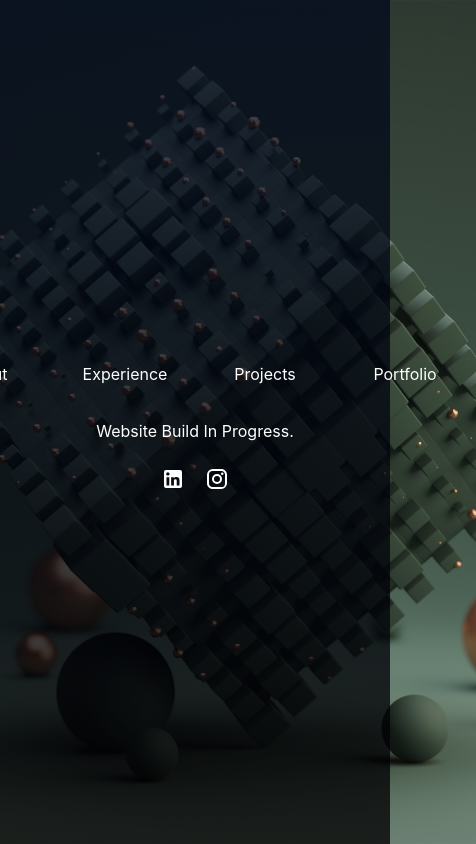
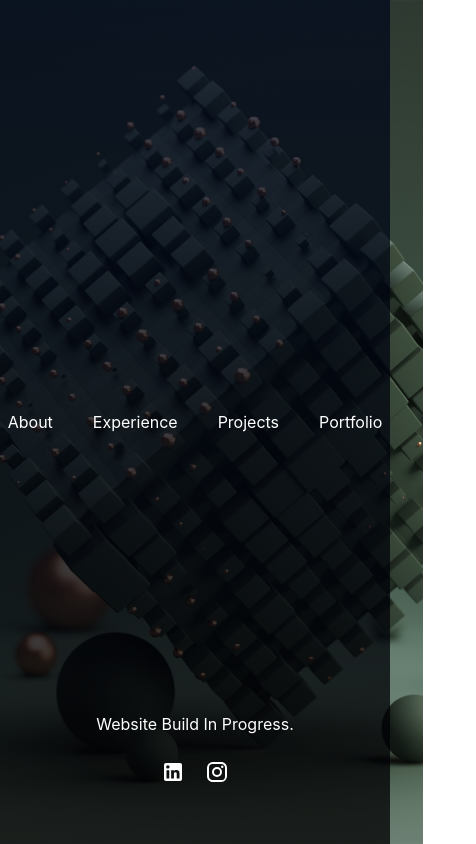
Before and after one commit to dfoshidero/dfo-website, a React (Create React App) app: page / in a window 390 px wide. Shown: the whole page, 476 px wide, since content can reach past the window. Built offline with nearby package versions, Linux system fonts and the light colour scheme; the HTML template or start-up script is replaced by a standard one.

Commit message:
Pushed footer down to bottom and updated CSS template. Added media query for navbar on mobile

```diff
--- a/src/App.jsx
+++ b/src/App.jsx
@@ -7,10 +7,15 @@ import Footer from "./components/footer/Footer";
 
 function App() {
   return (
-    <div>
+    <div className="app-container">
 
+      <div className="main">
       <Navbar />
+      </div>
+
+      <div className="footer">
       <Footer />
+      </div>
 
     </div>
   );
--- a/src/App.scss
+++ b/src/App.scss
@@ -15,25 +15,30 @@ body {
   height: 100vh;
 }
 
-.footerMessage {
-  display: flex;
-  justify-content: center;
-  align-items: bottom;
-}
-
-.links {
-  display: flex;
-  justify-content: center;
-  align-items: bottom;
-}
-
 html::before {
   content: "";
   position: absolute;
-  top: 0;
-  left: 0;
   width: 100%;
   height: 100%;
   background-color: rgba(0, 0, 0, 0.4); /* Semi-transparent black overlay */
   z-index: -1;
 }
+
+.app-container {
+  position: relative;
+  height: 100vh;
+  display: flex;
+}
+
+
+.main {
+  margin: 20px;
+  display: flex;
+  align-items: center;
+}
+
+.footer {
+  position: absolute;
+  bottom: 50px;
+  width: 100%;
+}
--- a/src/components/footer/Footer.scss
+++ b/src/components/footer/Footer.scss
@@ -1,7 +1,17 @@
 .linkItem:hover {
-    cursor: pointer;
+  cursor: pointer;
 }
 
 .linkItem {
-    margin: 10px;
+  margin: 10px;
 }
+
+.footerMessage {
+    display: flex;
+    justify-content: center;
+}
+
+.links {
+    display: flex;
+    justify-content: center;
+}
--- a/src/components/navbar/Navbar.scss
+++ b/src/components/navbar/Navbar.scss
@@ -38,7 +38,6 @@
     border-color: #ffffff;
 }
 
-
 .toolbar {
     width: inherit;
     display: flex;
@@ -49,3 +48,12 @@
 // .toolbar:hover {
 //     width: 100vw;
 // }
+
+@media (max-width: 768px) {
+    .navbar {
+        flex-direction: column; /* Stack items vertically */
+    }
+    .navitem {
+        width: 100%; /* Full width for mobile */
+    }
+}
```
